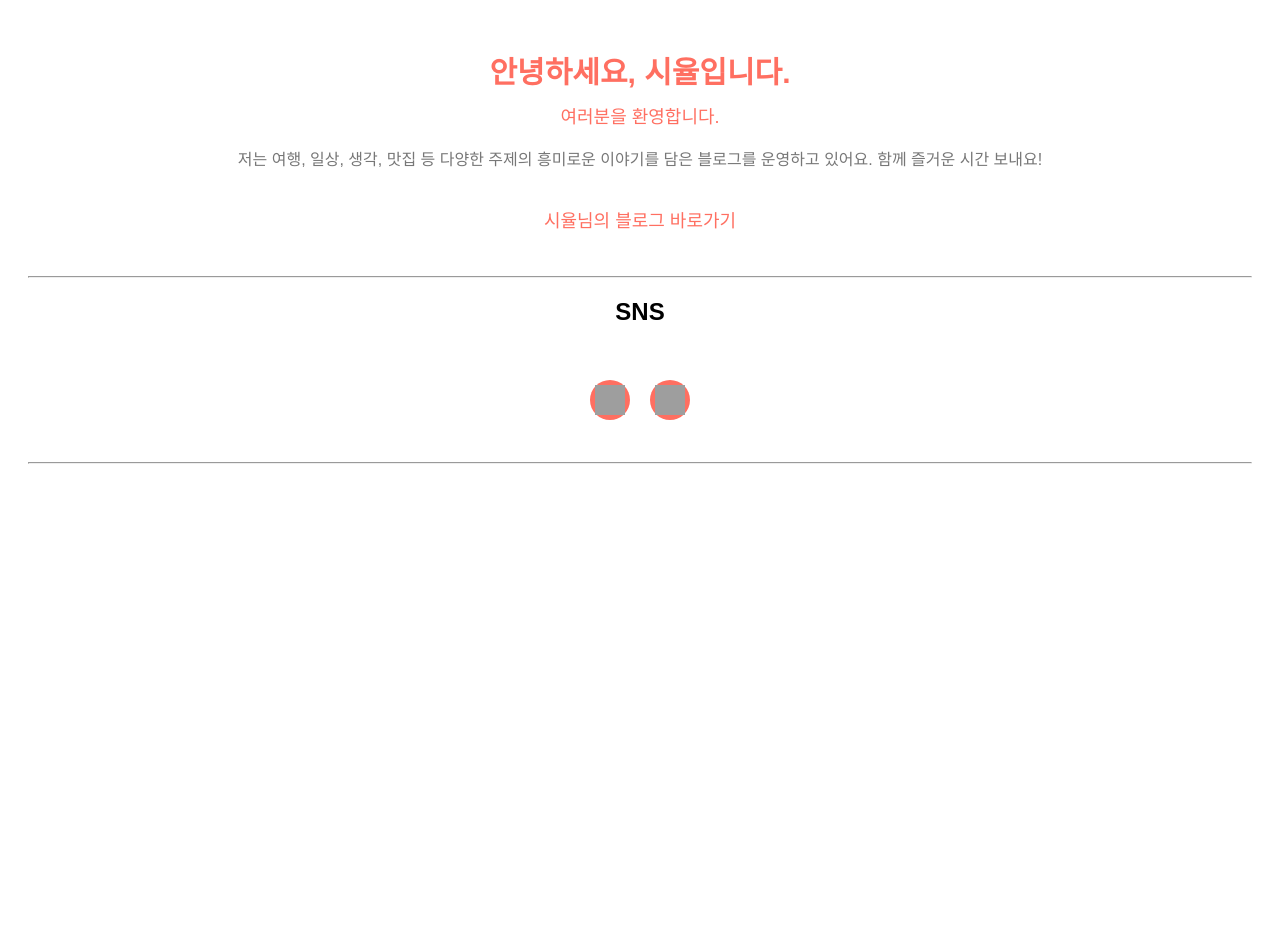
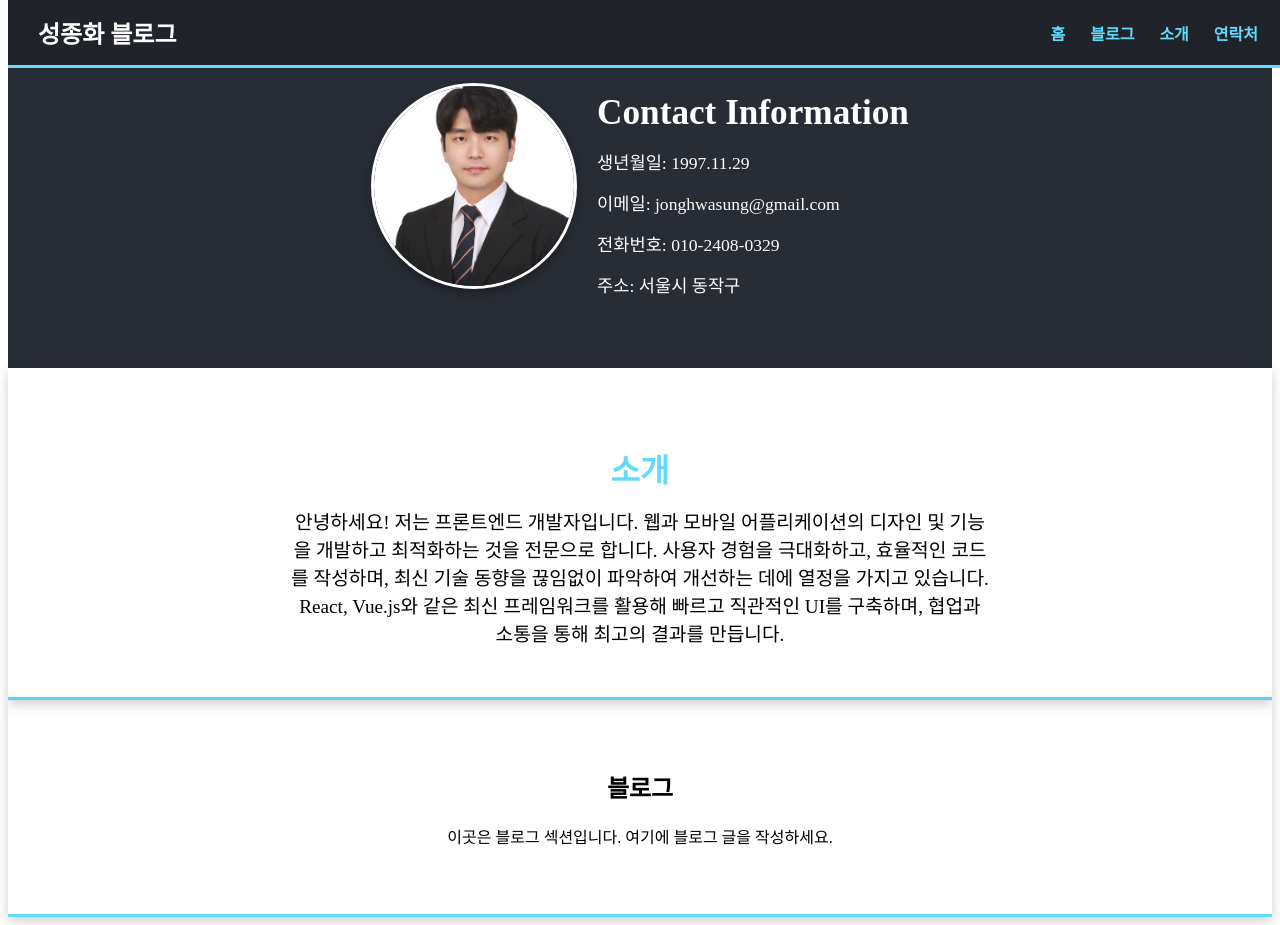
Before and after one commit to SungJongHwa/blog, a React (Create React App) app: page / in a window 1280 px wide. Before the commit the page ends 800 px from the top, so only its background shows below. Built offline with nearby package versions, Linux system fonts and the light colour scheme; grey boxes are pictures that could not be loaded.

Commit message:
feat : 임시 저장

```diff
--- a/package.json
+++ b/package.json
@@ -3,14 +3,17 @@
   "version": "0.1.0",
   "private": true,
   "dependencies": {
+    "@react-icons/all-files": "^4.1.0",
     "@testing-library/jest-dom": "^5.17.0",
     "@testing-library/react": "^13.4.0",
     "@testing-library/user-event": "^13.5.0",
     "framer-motion": "^11.0.24",
     "react": "^18.2.0",
     "react-dom": "^18.2.0",
+    "react-icon": "^1.0.0",
     "react-router-dom": "^6.22.3",
     "react-scripts": "5.0.1",
+    "recoil": "^0.7.7",
     "styled-components": "^6.1.8",
     "web-vitals": "^2.1.4"
   },
--- a/src/App.jsx
+++ b/src/App.jsx
@@ -1,150 +1,63 @@
+// App.jsx
+import React from "react";
+import Contact from "./component/Contact";
+import ScrollTop from "./component/ScrollTop";
 import styled from "styled-components";
-import { motion } from "framer-motion";
-import { useEffect, useState } from "react";
 
-const StyledApp = styled(motion.div)`
-  background-color: #fff;
-  font-family: "Noto Sans KR", sans-serif;
+const App = () => {
+  return (
+    <div>
+      <Contact />
+      <Section id="about">
+        <Heading>소개</Heading>
+        <Paragraph>
+          안녕하세요! 저는 프론트엔드 개발자입니다. 웹과 모바일 어플리케이션의
+          디자인 및 기능을 개발하고 최적화하는 것을 전문으로 합니다. 사용자
+          경험을 극대화하고, 효율적인 코드를 작성하며, 최신 기술 동향을 끊임없이
+          파악하여 개선하는 데에 열정을 가지고 있습니다. React, Vue.js와 같은
+          최신 프레임워크를 활용해 빠르고 직관적인 UI를 구축하며, 협업과 소통을
+          통해 최고의 결과를 만듭니다.
+        </Paragraph>
+      </Section>
+      <Section id="blog">
+        <h2>블로그</h2>
+        <p>이곳은 블로그 섹션입니다. 여기에 블로그 글을 작성하세요.</p>
+      </Section>
+      <ScrollTop />
+    </div>
+  );
+};
+
+export default App;
+
+// 스타일링 요소들
+const Section = styled.section`
+  padding: 50px;
   text-align: center;
-  padding: 20px;
+  // background-color: #20232a;
+
+  border-bottom: 3px solid #61dafb;
+  margin: 0 auto;
+  // max-width: 800px;
+  // border-radius: 12px;
+  box-shadow: 0 4px 12px rgba(0, 0, 0, 0.2);
 `;
 
-const Title = styled.h1`
-  color: #ff6f61;
-  font-size: 30px;
-  margin-bottom: 10px;
+const Heading = styled.h2`
+  font-size: 2em;
+  margin-bottom: 16px;
+  font-weight: bold;
+  color: #61dafb;
 `;
 
-const SubTitle = styled.div`
-  color: #ff6f61;
-  font-size: 18px;
-  margin-bottom: 20px;
-`;
+const Paragraph = styled.p`
+  font-size: 1.2em;
+  margin: 0 auto;
+  max-width: 700px;
 
-const Description = styled.p`
-  color: #777;
-  font-size: 16px;
-  line-height: 1.5;
-`;
-
-const Link = styled.a`
-  color: #ff6f61;
-  text-decoration: none;
-  font-size: 18px;
-  transition: color 0.3s ease-in-out;
-
-  &:hover {
-    color: #c70039;
+  @media screen and (max-width: 768px) {
+    font-size: 1em;
+    padding: 0 20px;
+    max-width: 100%;
   }
 `;
-
-const Button = styled.button`
-  background-color: #ff6f61;
-  color: #fff;
-  border: none;
-  padding: 10px 20px;
-  font-size: 16px;
-  border-radius: 5px;
-  cursor: pointer;
-  transition: background-color 0.3s ease-in-out;
-
-  &:hover {
-    background-color: #c70039;
-  }
-`;
-
-const SocialMediaList = styled.ul`
-  list-style: none;
-  padding: 0;
-  display: flex;
-  justify-content: center;
-`;
-
-const SocialMediaItem = styled.li`
-  margin: 0 10px;
-`;
-
-const SocialMediaLink = styled.a`
-  display: block;
-  width: 40px;
-  height: 40px;
-  border-radius: 50%;
-  background-color: #ff6f61;
-  display: flex;
-  justify-content: center;
-  align-items: center;
-  transition: background-color 0.3s ease-in-out;
-
-  &:hover {
-    background-color: #c70039;
-  }
-
-  img {
-    width: 30px;
-    height: 30px;
-  }
-`;
-
-const ScheduleButton = styled(Button)`
-  margin-top: 20px;
-`;
-
-function App() {
-  const [scrollY, setScrollY] = useState(0);
-
-  useEffect(() => {
-    const onScroll = () => {
-      setScrollY(window.scrollY);
-    };
-
-    window.addEventListener("scroll", onScroll);
-
-    return () => {
-      window.removeEventListener("scroll", onScroll);
-    };
-  }, []);
-
-  const handleCreateSchedule = () => {
-    // 여행 일정 생성 로직 구현
-    alert("여행 일정이 생성되었습니다!");
-  };
-
-  return (
-    <StyledApp>
-      <Title>안녕하세요, 시율입니다.</Title>
-      <SubTitle>여러분을 환영합니다.</SubTitle>
-      <Description>
-        저는 여행, 일상, 생각, 맛집 등 다양한 주제의 흥미로운 이야기를 담은
-        블로그를 운영하고 있어요. 함께 즐거운 시간 보내요!
-      </Description>
-      <br />
-      <Link href="https://m.blog.naver.com/octlolo?fbclid=PAAaZy1fW4qxbt3j7TajpKOTSRtvmeMpkBaa_HhOBgsERsK_GhouXg6y1Tmjk_aem_AXHfwpVmrQv841DEapvRUUS3MchNTxMnHEH_qSjR9SrSd0gJqZ0E58fkEaSS6dBUnXM&tab=1">
-        시율님의 블로그 바로가기
-      </Link>
-      <br /> <br /> <br />
-      <hr />
-      <h2>SNS</h2>
-      <br />
-      <SocialMediaList>
-        <SocialMediaItem>
-          <SocialMediaLink href="https://www.facebook.com/profile.php?id=100003778632929">
-            <img src="https://www.example.com/facebook.png" alt="Facebook" />
-          </SocialMediaLink>
-        </SocialMediaItem>
-        <SocialMediaItem>
-          <SocialMediaLink href="https://www.instagram.com/1oct._/">
-            <img src="https://www.example.com/instagram.png" alt="Instagram" />
-          </SocialMediaLink>
-        </SocialMediaItem>
-      </SocialMediaList>
-      <br />
-      <hr />
-      <br />
-      {/* <ScheduleButton onClick={handleCreateSchedule}>
-        여행 일정 생성하기
-      </ScheduleButton> */}
-    </StyledApp>
-  );
-}
-
-export default App;
--- /dev/null
+++ b/src/component/Contact.jsx
@@ -0,0 +1,111 @@
+// Contact.jsx
+import React from "react";
+import Profile from "../asset/profile.jpeg";
+import styled from "styled-components";
+
+const Contact = () => {
+  return (
+    <Container>
+      {/* <Header>성종화 블로그</Header> */}
+      <Content>
+        <ProfileImage src={Profile} alt="My Portrait" />
+
+        <ContactDetails>
+          <Heading>Contact Information</Heading>
+          <Paragraph>생년월일: 1997.11.29</Paragraph>
+          <Paragraph>이메일: jonghwasung@gmail.com</Paragraph>
+          <Paragraph>전화번호: 010-2408-0329</Paragraph>
+          <Paragraph>주소: 서울시 동작구</Paragraph>
+        </ContactDetails>
+      </Content>
+    </Container>
+  );
+};
+
+const Container = styled.div`
+  background-color: #282c34;
+  color: white;
+  min-height: 45vh;
+  display: flex;
+  flex-direction: column;
+  align-items: center;
+  justify-content: start;
+`;
+
+const Header = styled.div`
+  width: 100%;
+  padding: 20px;
+  text-align: center;
+  background-color: #20232a;
+  font-size: 2em;
+  font-weight: bold;
+  border-bottom: 3px solid #61dafb;
+
+  @media (max-width: 768px) {
+    font-size: 1.5em;
+    padding: 15px;
+  }
+`;
+
+const Content = styled.div`
+  display: flex;
+  align-items: center;
+  padding: 30px;
+  background-color: #282c34;
+  color: white;
+  border-radius: 12px;
+  //   box-shadow: 0 4px 12px rgba(0, 0, 0, 0.2);
+  max-width: 700px;
+  margin: 20px auto;
+
+  @media (max-width: 768px) {
+    flex-direction: column; // 모바일에서는 수직 정렬
+    padding: 20px;
+  }
+`;
+
+const ProfileImage = styled.img`
+  width: 200px;
+  height: 200px;
+  border-radius: 50%;
+  object-fit: cover;
+  margin-right: 20px;
+  border: 3px solid #fff;
+  box-shadow: 0 4px 8px rgba(0, 0, 0, 0.3);
+
+  @media (max-width: 768px) {
+    width: 150px; // 모바일에 맞춰 이미지 크기 축소
+    height: 150px;
+    margin-right: 0;
+    margin-bottom: 20px; // 수직 정렬을 위한 하단 여백 추가
+  }
+`;
+
+const ContactDetails = styled.div`
+  text-align: left;
+  flex: 1;
+
+  @media (max-width: 768px) {
+    text-align: center; // 모바일에서 가운데 정렬
+  }
+`;
+
+const Heading = styled.h3`
+  font-size: 2.2em;
+  margin-bottom: 8px;
+
+  @media (max-width: 768px) {
+    font-size: 1.2em;
+  }
+`;
+
+const Paragraph = styled.p`
+  margin: 16px 0;
+  font-size: 1.1em;
+
+  @media (max-width: 768px) {
+    font-size: 0.9em;
+  }
+`;
+
+export default Contact;
--- a/src/component/Header.jsx
+++ b/src/component/Header.jsx
@@ -0,0 +1,107 @@
+// component/Header.jsx
+import React from "react";
+
+const Header = () => {
+  const goToTop = () => {
+    const homeLink = document.getElementById("home-link");
+    if (homeLink) {
+      homeLink.addEventListener("click", (e) => {
+        e.preventDefault();
+        window.scrollTo({ top: 0, behavior: "smooth" });
+      });
+    }
+  };
+
+  return (
+    <header
+      style={{
+        backgroundColor: "#20232a",
+        color: "#ffffff",
+        padding: "15px 30px",
+        display: "flex",
+        justifyContent: "space-between",
+        alignItems: "center",
+        borderBottom: "3px solid #61dafb",
+        position: "fixed", // Keeps the header fixed at the top
+        top: 0, // Aligns the header to the top of the page
+        width: "100%", // Spans the entire width of the screen
+        boxSizing: "border-box", // Includes padding in the width
+        zIndex: 1000, // Keeps the header above other content
+      }}
+    >
+      <div>
+        <h1 style={{ margin: 0, fontSize: "24px", fontWeight: "bold" }}>
+          성종화 블로그
+        </h1>
+      </div>
+      <nav>
+        <ul
+          style={{
+            listStyleType: "none",
+            margin: 0,
+            padding: 0,
+            display: "flex",
+            gap: "25px",
+          }}
+        >
+          <li>
+            <a
+              onClick={goToTop}
+              id="home-link"
+              href="#home"
+              style={{
+                color: "#61dafb",
+                textDecoration: "none",
+                fontSize: "16px",
+                fontWeight: "bold",
+              }}
+            >
+              홈
+            </a>
+          </li>
+          <li>
+            <a
+              href="#blog"
+              style={{
+                color: "#61dafb",
+                textDecoration: "none",
+                fontSize: "16px",
+                fontWeight: "bold",
+              }}
+            >
+              블로그
+            </a>
+          </li>
+          <li>
+            <a
+              href="#about"
+              style={{
+                color: "#61dafb",
+                textDecoration: "none",
+                fontSize: "16px",
+                fontWeight: "bold",
+              }}
+            >
+              소개
+            </a>
+          </li>
+          <li>
+            <a
+              href="#contact"
+              style={{
+                color: "#61dafb",
+                textDecoration: "none",
+                fontSize: "16px",
+                fontWeight: "bold",
+              }}
+            >
+              연락처
+            </a>
+          </li>
+        </ul>
+      </nav>
+    </header>
+  );
+};
+
+export default Header;
--- /dev/null
+++ b/src/component/ScrollTop.jsx
@@ -0,0 +1,76 @@
+import React, { useState, useEffect } from "react";
+import styled from "styled-components";
+import { RiArrowUpSLine } from "@react-icons/all-files/ri/RiArrowUpSLine";
+
+const ScrollTop = () => {
+  const [isVisible, setIsVisible] = useState(false);
+
+  const toggleVisibility = () => {
+    if (window.scrollY > 1) {
+      setIsVisible(true);
+    } else {
+      setIsVisible(false);
+    }
+  };
+
+  const scrollToTop = () => {
+    window.scrollTo({
+      top: 0,
+      behavior: "smooth",
+    });
+  };
+
+  useEffect(() => {
+    window.addEventListener("scroll", toggleVisibility);
+    return () => {
+      window.removeEventListener("scroll", toggleVisibility);
+    };
+  }, []);
+
+  return (
+    <Button
+      onClick={scrollToTop}
+      style={{ display: isVisible ? "flex" : "none" }}
+    >
+      <CustomArrow />
+    </Button>
+  );
+};
+
+const CustomArrow = styled(RiArrowUpSLine)`
+  font-size: 30px; // Adjust this size to your preference
+`;
+
+const Button = styled.button`
+  width: 50px;
+  height: 50px;
+  position: fixed;
+  bottom: 30px;
+  right: 30px;
+  display: flex; // Add flex display
+  justify-content: center; // Center horizontally
+  align-items: center; // Center vertically
+  color: black;
+  border: none;
+  border-radius: 50%;
+  cursor: pointer;
+  box-shadow: 0 8px 16px rgba(0, 0, 0, 0.3);
+  z-index: 1000;
+  transition: all 0.3s ease;
+
+  &:hover {
+    transform: scale(1.1);
+    box-shadow: 0 12px 20px rgba(0, 0, 0, 0.4);
+  }
+
+  &:active {
+    transform: scale(0.95);
+  }
+
+  @media (max-width: 768px) {
+    width: 40px;
+    height: 40px;
+  }
+`;
+
+export default ScrollTop;
--- a/src/index.js
+++ b/src/index.js
@@ -1,10 +1,13 @@
 import React from "react";
 import ReactDOM from "react-dom/client";
+import { RecoilRoot } from "recoil";
 import App from "./App";
+import Header from "./component/Header";
 
 const root = ReactDOM.createRoot(document.getElementById("root"));
 root.render(
-  <React.StrictMode>
+  <RecoilRoot>
+    <Header />
     <App />
-  </React.StrictMode>
+  </RecoilRoot>
 );
```
Also changed, not shown: src/App.css (deleted, +0 -38 lines), src/state.js (added, +7 -0 lines), src/asset/profile.jpeg (added), 1 other file (tests, documents, lock files or other folders).
